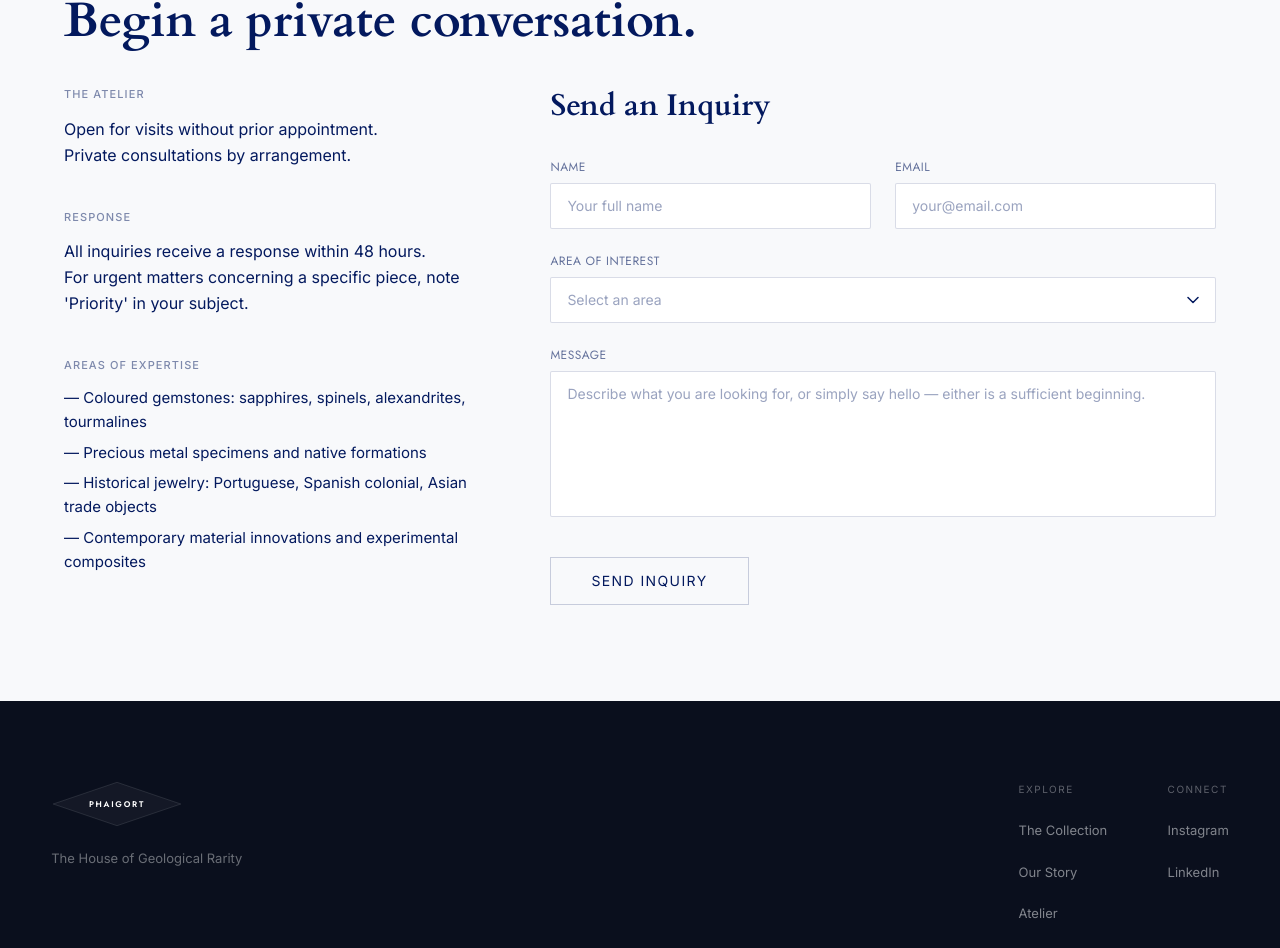
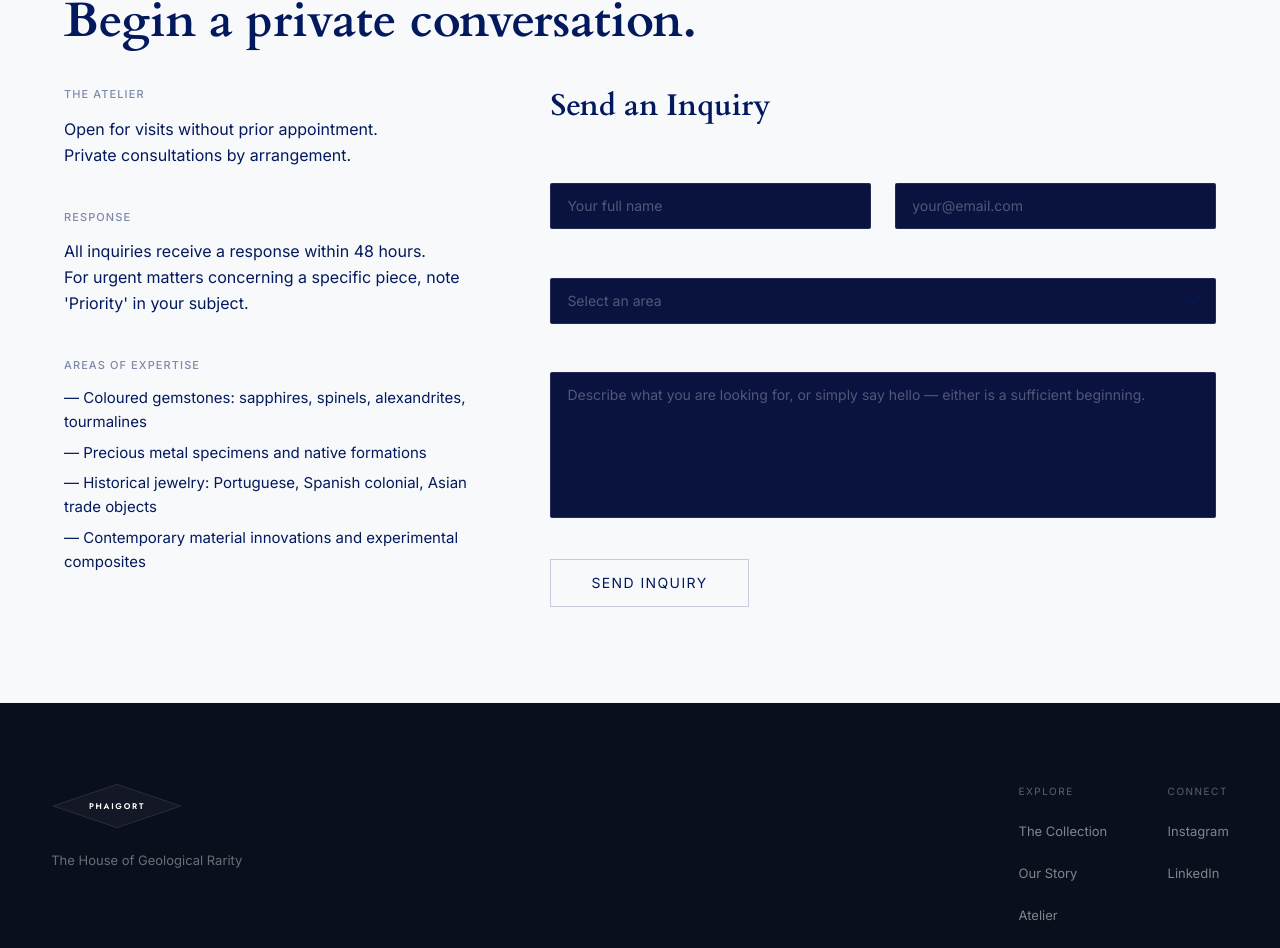
Before and after one commit to sannguyen01/Phaigort, a Next.js app: page /contact in a window 1280 px wide. Shown: the part 836-1784 px from the top of the page. Built offline with nearby package versions, Linux system fonts and the light colour scheme; no server answers; a web font is replaced by a local one.

Commit message:
fix: select placeholder color — royal-navy/40 invisible on dark bg, use platinum/30

```diff
--- a/src/components/sections/ContactForm.tsx
+++ b/src/components/sections/ContactForm.tsx
@@ -15,13 +15,13 @@ interface FormData {
 type Status = "idle" | "submitting" | "success" | "error";
 
 const inputClasses = cn(
-  "w-full px-4 py-3 bg-white border border-royal-navy/15 rounded-sm",
-  "font-body text-sm text-royal-navy placeholder:text-royal-navy/40",
-  "focus:outline-none focus:border-royal-navy/30 focus:ring-1 focus:ring-royal-navy/10 transition-all duration-300",
+  "w-full px-4 py-3 bg-[#0A1240] border border-platinum/10 rounded-sm",
+  "font-ui text-sm text-platinum placeholder:text-platinum/30",
+  "focus:outline-none focus:border-platinum/30 focus:ring-1 focus:ring-platinum/10 transition-all duration-300",
   "disabled:opacity-50 disabled:cursor-not-allowed"
 );
 
-const labelClasses = "block font-brand text-xs uppercase tracking-widest text-royal-navy/60 mb-2";
+const labelClasses = "block font-ui text-[10px] uppercase tracking-[0.15em] text-platinum/50 mb-2";
 
 export function ContactForm() {
   const [form, setForm] = useState<FormData>({ name: "", email: "", interest: "", message: "" });
@@ -69,12 +69,12 @@ export function ContactForm() {
           className="space-y-4 py-16 text-center"
         >
           <H3>Thank You</H3>
-          <p className="font-body text-[15px] text-royal-navy/70">
+          <p className="font-ui text-[15px] text-platinum/70">
             Your inquiry has been received. We will respond within 48 hours.
           </p>
           <button
             onClick={() => setStatus("idle")}
-            className="mt-6 font-body text-sm uppercase tracking-widest text-royal-navy/60 transition-colors duration-300 hover:text-royal-navy"
+            className="mt-6 font-ui text-sm uppercase tracking-widest text-platinum/50 transition-colors duration-300 hover:text-platinum"
           >
             Send Another Inquiry
           </button>
@@ -137,7 +137,7 @@ export function ContactForm() {
                 disabled={isSubmitting}
                 value={form.interest}
                 onChange={(e) => setForm({ ...form, interest: e.target.value })}
-                className={cn(inputClasses, !form.interest && "text-royal-navy/40")}
+                className={cn(inputClasses, !form.interest && "text-platinum/30")}
               >
                 <option value="">Select an area</option>
                 <option value="geological-rarities">Geological Rarities</option>
```
